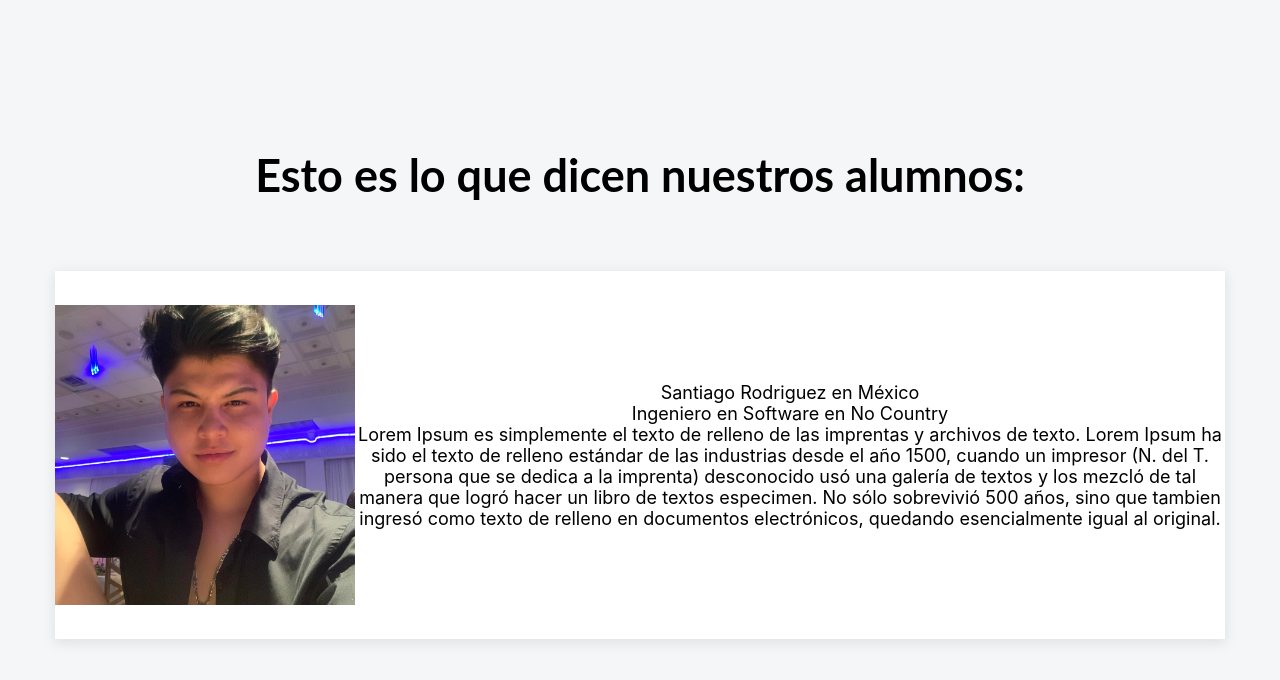
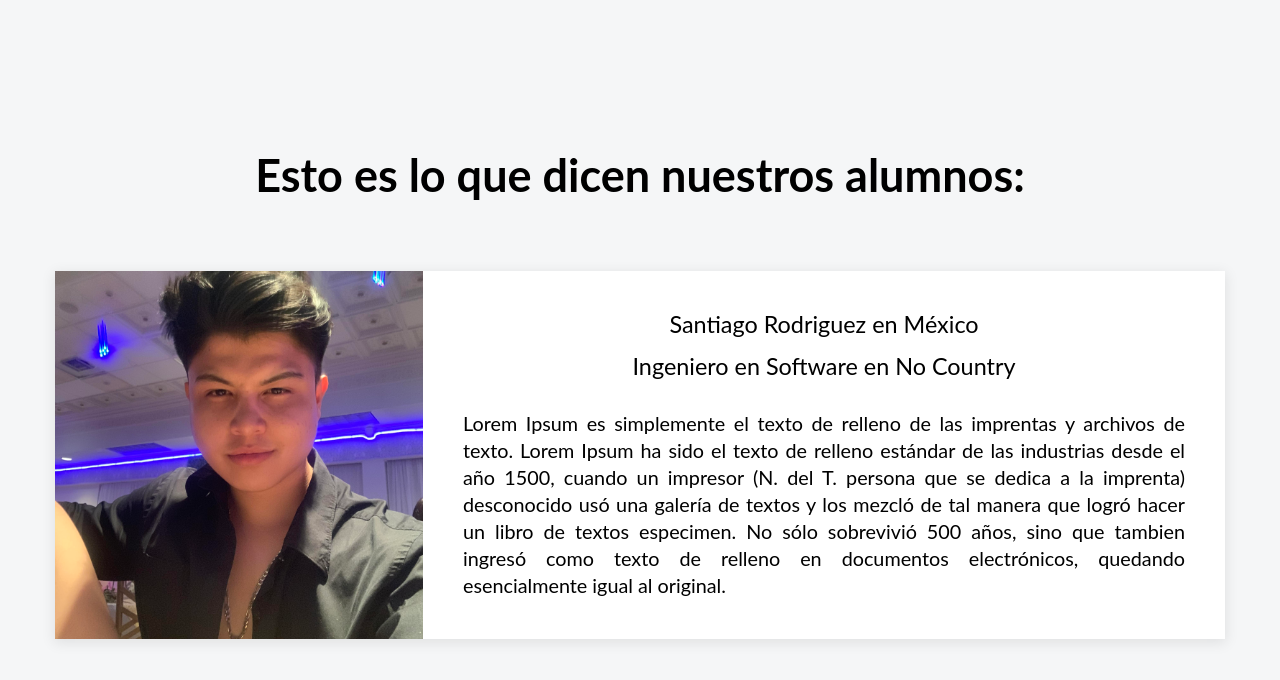
Before and after one commit to roiszs/clonReact, a React (Create React App) app: page / in a window 1280 px wide. Shown: the top 680 px of the page. Built offline with nearby package versions, Linux system fonts and the light colour scheme.

Commit message:
Esterilizamos por completo el cuadro del primer testimonio

```diff
--- a/src/styles-sheets/Testimonio.css
+++ b/src/styles-sheets/Testimonio.css
@@ -9,7 +9,30 @@
     box-shadow: 0 3px 13px 1px rgb(0 0 0 / 9%);
 }
 
-img {
-    width: 300px;
-    height: 300px;
+.imagen-testimonio {
+    height: 100%;
+    width: auto;
 }
+
+.contenedor-texto-testimonio {
+    text-align: center;
+    padding: 40px;
+    font-family: Lato, sans-serif;
+    font-weight: 400;
+    line-height: 1.5rem;
+}
+
+.nombre-testimonio {
+    font-size: 1.3rem;
+}
+
+.cargo-testimonio {
+    font-size: 1.3rem;
+    margin-top: 15px;
+    padding-bottom: 30px;
+}
+
+.texto-testimonio {
+    font-size: 1.1rem;
+    text-align: justify;
+}
```
